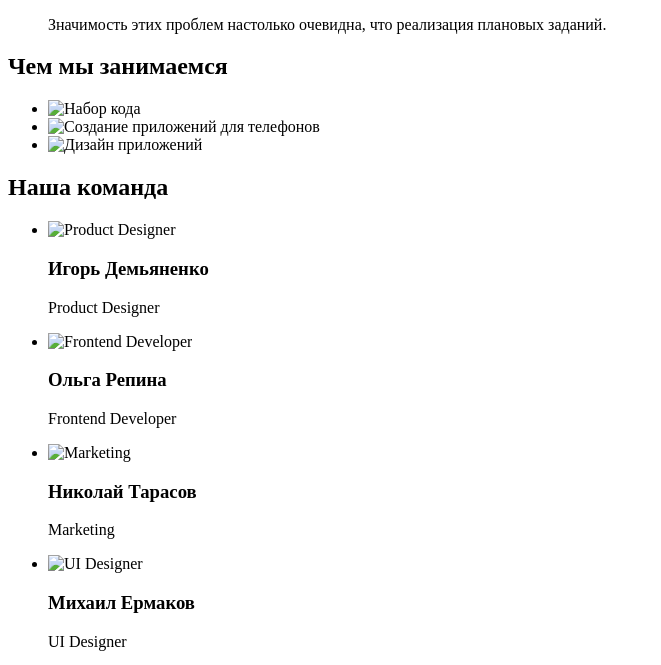
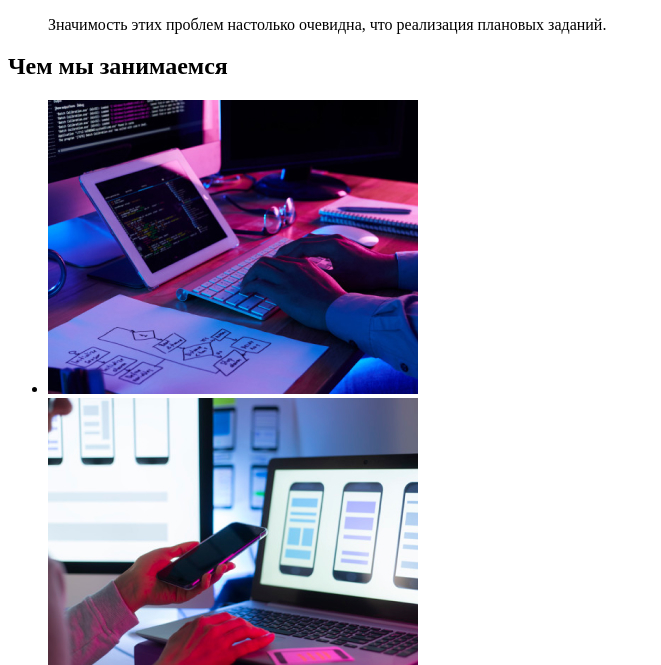
Before and after one commit to YaroslavProhoda/goit-markup-hw-01, a plain HTML site: page index.html in a window 1280 px wide. Shown: the part 595-1260 px from the top of the page, without its empty margins (0-661 px from the left). Drawn offline with Linux system fonts and the light colour scheme; the site is published under a folder, as on GitHub Pages, so addresses that start at the root find nothing.

Commit message:
правка 2

```diff
--- a/index.html
+++ b/index.html
@@ -69,13 +69,13 @@
             <h2>Чем мы занимаемся</h2>
             <ul>
                 <li>
-                    <img src="/images/box1.jpg" alt="Набор кода" width="370">
+                    <img src="./images/box1.jpg" alt="Набор кода" width="370">
                 </li>
                 <li>
-                    <img src="/images/box2.jpg" alt="Создание приложений для телефонов" width="370">
+                    <img src="./images/box2.jpg" alt="Создание приложений для телефонов" width="370">
                 </li>
                 <li>
-                    <img src="/images/box3.jpg" alt="Дизайн приложений" width="370">
+                    <img src="./images/box3.jpg" alt="Дизайн приложений" width="370">
                 </li>
             </ul>
         </section>
@@ -84,22 +84,22 @@
             <h2>Наша команда</h2>
             <ul>
                 <li>
-                    <img src="/images/img.jpg" alt="Product Designer" width="270">
+                    <img src="./images/img.jpg" alt="Product Designer" width="270">
                     <h3>Игорь Демьяненко</h3>
                     <p>Product Designer</p>
                 </li>
                 <li>
-                    <img src="/images/img0.jpg" alt="Frontend Developer" width="270">
+                    <img src="./images/img0.jpg" alt="Frontend Developer" width="270">
                     <h3>Ольга Репина</h3>
                     <p>Frontend Developer</p>
                 </li>
                 <li>
-                    <img src="/images/img1.jpg" alt="Marketing" width="270">
+                    <img src="./images/img1.jpg" alt="Marketing" width="270">
                     <h3>Николай Тарасов</h3>
                     <p>Marketing</p>
                 </li>
                 <li>
-                    <img src="/images/img2.jpg" alt="UI Designer" width="270">
+                    <img src="./images/img2.jpg" alt="UI Designer" width="270">
                     <h3>Михаил Ермаков</h3>
                     <p>UI Designer</p>
                 </li>
```
